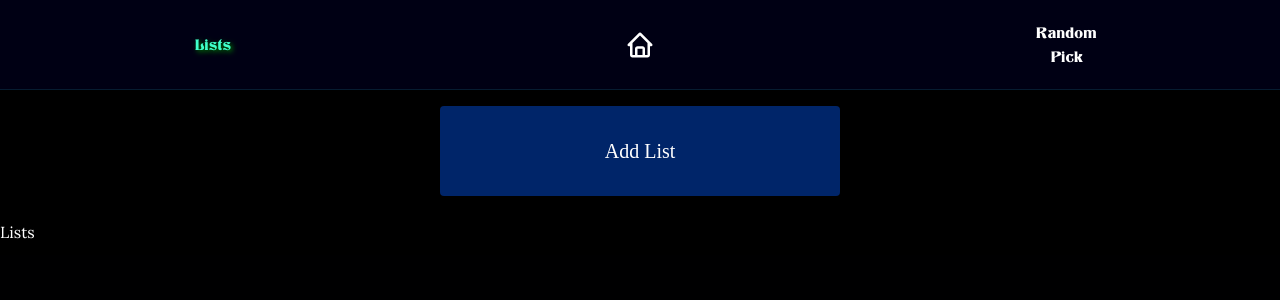
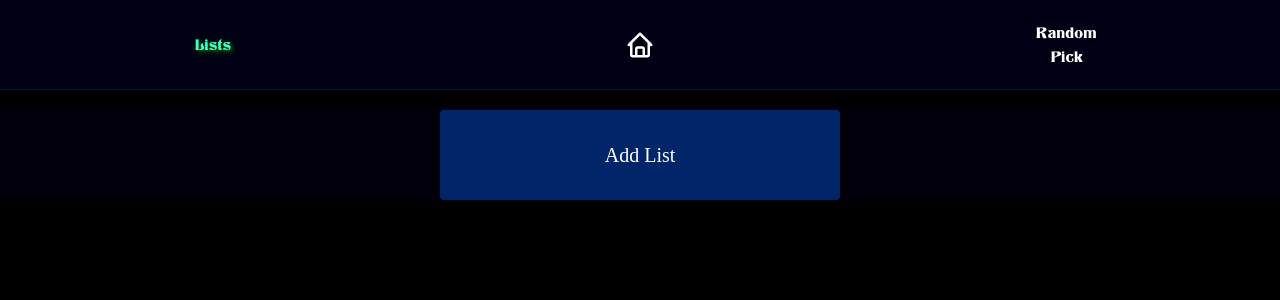
Before and after one commit to Sandoramix/whoisnext, a Next.js app: page /lists in a window 1280 px wide. Shown: the top 300 px of the page. Built offline with nearby package versions, Linux system fonts and the light colour scheme; a web font is replaced by a local one.

Commit message:
updated ux

```diff
--- a/src/pages/lists.tsx
+++ b/src/pages/lists.tsx
@@ -30,34 +30,21 @@ export default function ListsPage() {
 		<div className="flex flex-col items-center w-full h-full">
 			<div className="pt-4" />
 
-			<section className={`${[...lists.values()].length === 0 ? `` : `sm:hidden`}  flex justify-center w-full px-4`}>
+			<div className="flex flex-col items-center justify-start w-full overflow-auto max-h-main h-full ">
+				<nav className='flex w-full justify-center px-2 pb-4 py-1 sticky top-0 left-0 z-10 bg-main h-24'>
+					<div className="pt-4" />
 					<button
 						className="text-xl font-flat px-6 py-2 bg-[#002569] hover:bg-[#002b71]  rounded w-full min-w-[300px] max-w-[400px] h-[calc(100vw_*_.05_+_40px)] max-h-[90px] whitespace-nowrap"
 						onClick={() => setCreateListPanelOpened(true)}>
 						Add List
 					</button>
-			</section>
-
-
-			<div className="pt-6" />
-
-			<fieldset className=" w-full max-h-main h-full ">
-				<legend>Lists</legend>
-				<div className="flex flex-col items-center justify-start w-full overflow-auto max-h-main h-full ">
+				</nav>
 				<ul className="flex flex-col w-[95%] min-w-[310px] max-w-[950px] gap-8 py-6 list-none">
 					{[...lists.values()].map((list, index) => <List openThisList={() => openList(list)} list={list} key={index} />)}
 				</ul>
+
 			</div>
-			</fieldset>
-			<footer className='flex'>
-				<div id="add" className={`${[...lists.values()].length === 0 ? `` : ` sm:flex`} hidden    `}>
-					<button
-						className="text-xl font-mono bg-[#002569] hover:bg-[#002b71]  rounded-full aspect-square h-16 whitespace-nowrap"
-						onClick={() => setCreateListPanelOpened(true)}>
-						+
-					</button>
-				</div>
-			</footer>
+
 
 			{
 				createListPanelOpened
```
Lines whose indentation alone changed are shown as unchanged.
